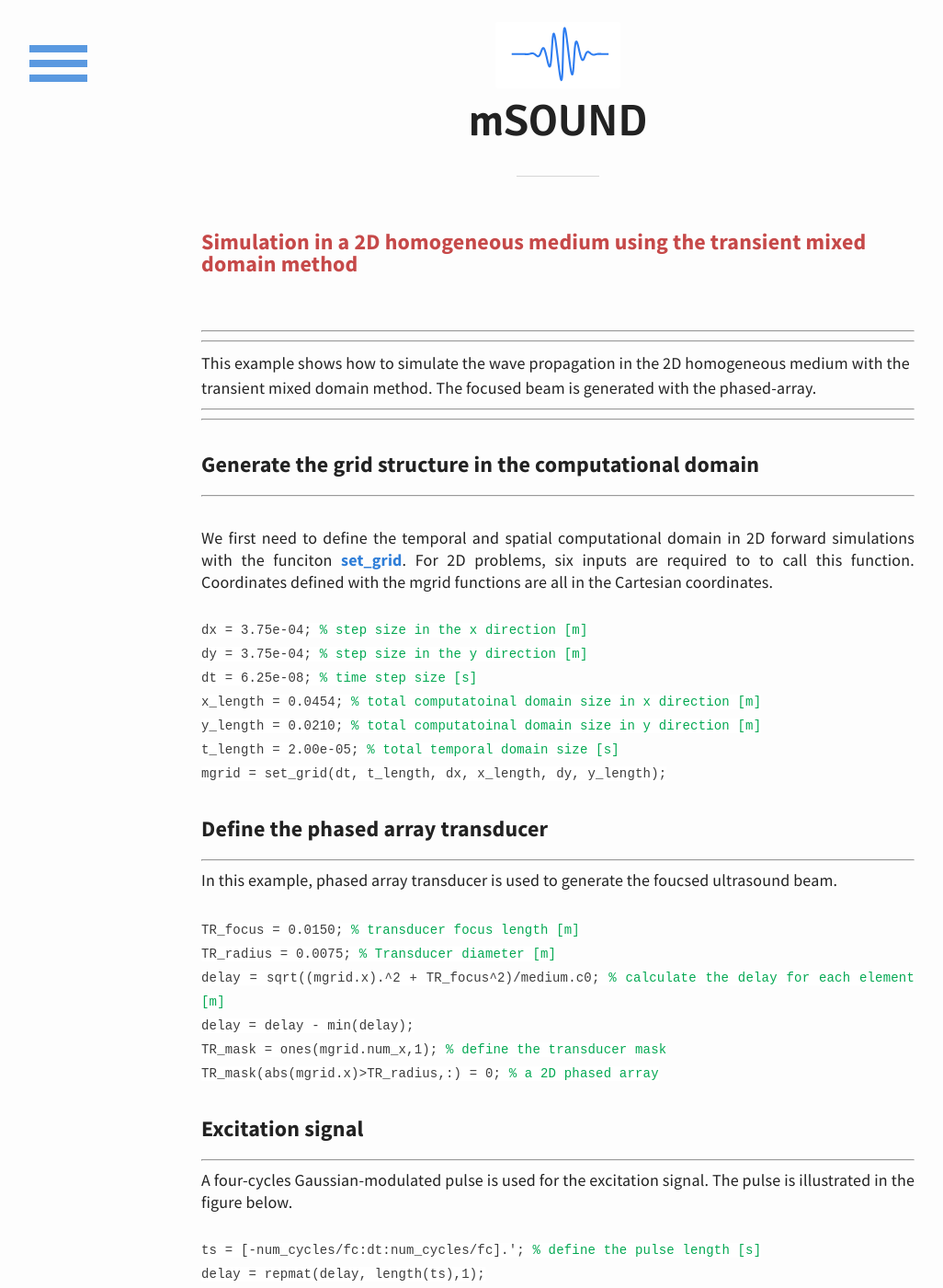
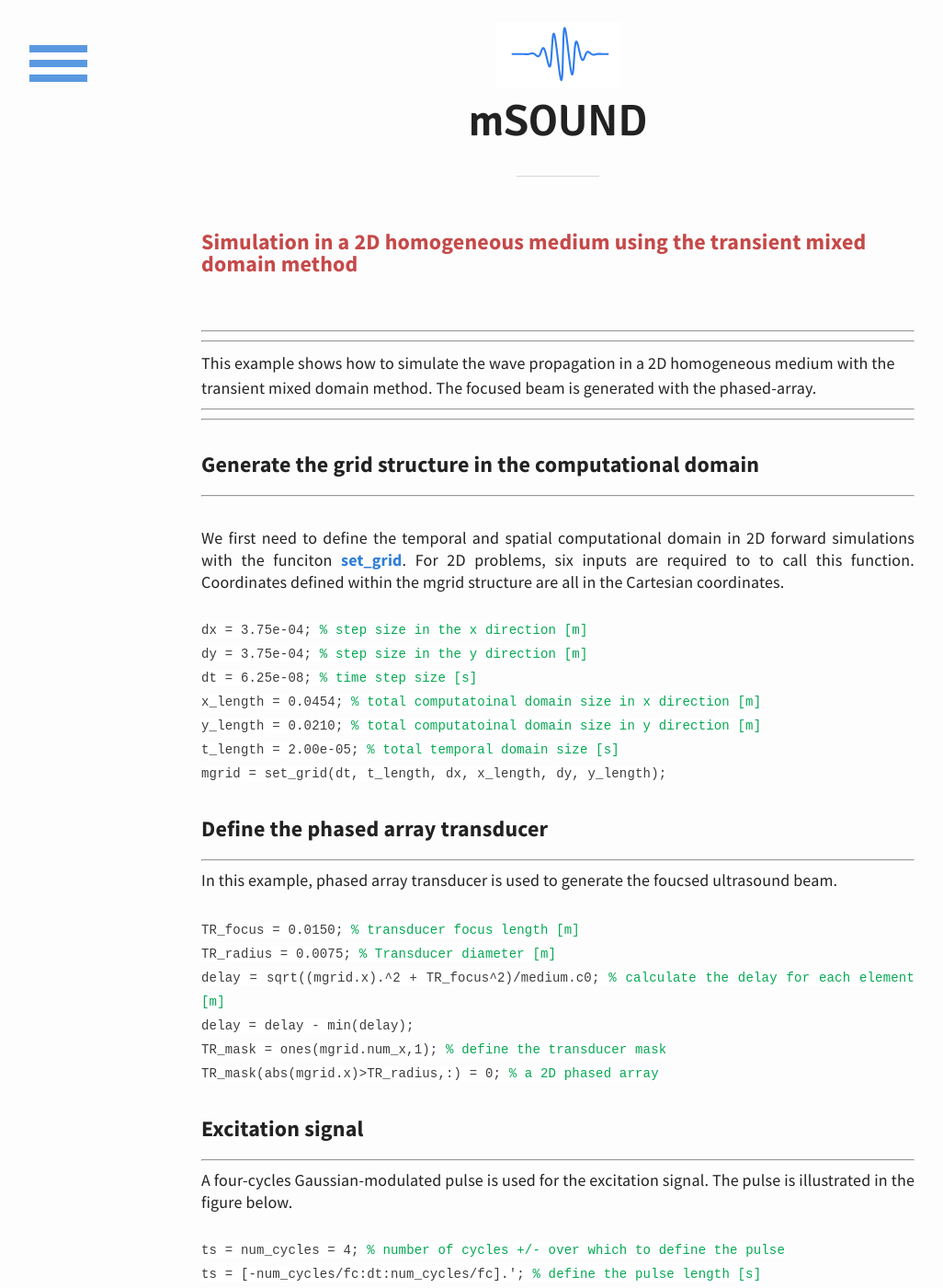
Before and after one commit to m-SOUND/mSOUND, a Jekyll site: the page built from _posts/2019-02-17-TMDM_2D_homogeneous.html, in a window 1280 px wide and 1400 px high. Shown: the whole window at 92% size, without its empty margins (33-1059 px from the left). Built offline with Jekyll 4.4.1, drawn with Linux system fonts in a browser that asks for light colours.

Commit message:
Update 2019-02-17-TMDM_2D_homogeneous.html

```diff
--- a/_posts/2019-02-17-TMDM_2D_homogeneous.html
+++ b/_posts/2019-02-17-TMDM_2D_homogeneous.html
@@ -17,7 +17,7 @@ title: Simulation in a 2D homogeneous medium using the transient mixed domain me
 <p>
  <br>We first need to define the temporal and spatial computational domain in 2D forward simulations
  with the funciton <a href="/mSOUND/functions">set_grid</a>. For 2D problems,
- six inputs are required to to call this function. Coordinates defined with the mgrid functions are all in the Cartesian coordinates.
+ six inputs are required to to call this function. Coordinates defined within the mgrid structure are all in the Cartesian coordinates.
  <br>
  <code>
 <br>dx = 3.75e-04;         <font color="#03a852"> %  step size in the x direction [m]</font>
@@ -57,6 +57,8 @@ title: Simulation in a 2D homogeneous medium using the transient mixed domain me
 A four-cycles Gaussian-modulated pulse is used for the excitation signal. The pulse is illustrated in the figure below.
  <br>
 <code>
+
+<br>ts = num_cycles = 4;<font color="#03a852"> % number of cycles +/- over which to define the pulse</font>
 <br>ts = [-num_cycles/fc:dt:num_cycles/fc].';<font color="#03a852"> % define the pulse length [s]</font>
 <br>delay = repmat(delay, length(ts),1);
 <br>ts = repmat(ts, 1,mgrid.num_x);
```
Also changed, not shown: other parts of _posts/2019-02-17-TMDM_2D_homogeneous.html (+1 -1 lines).
